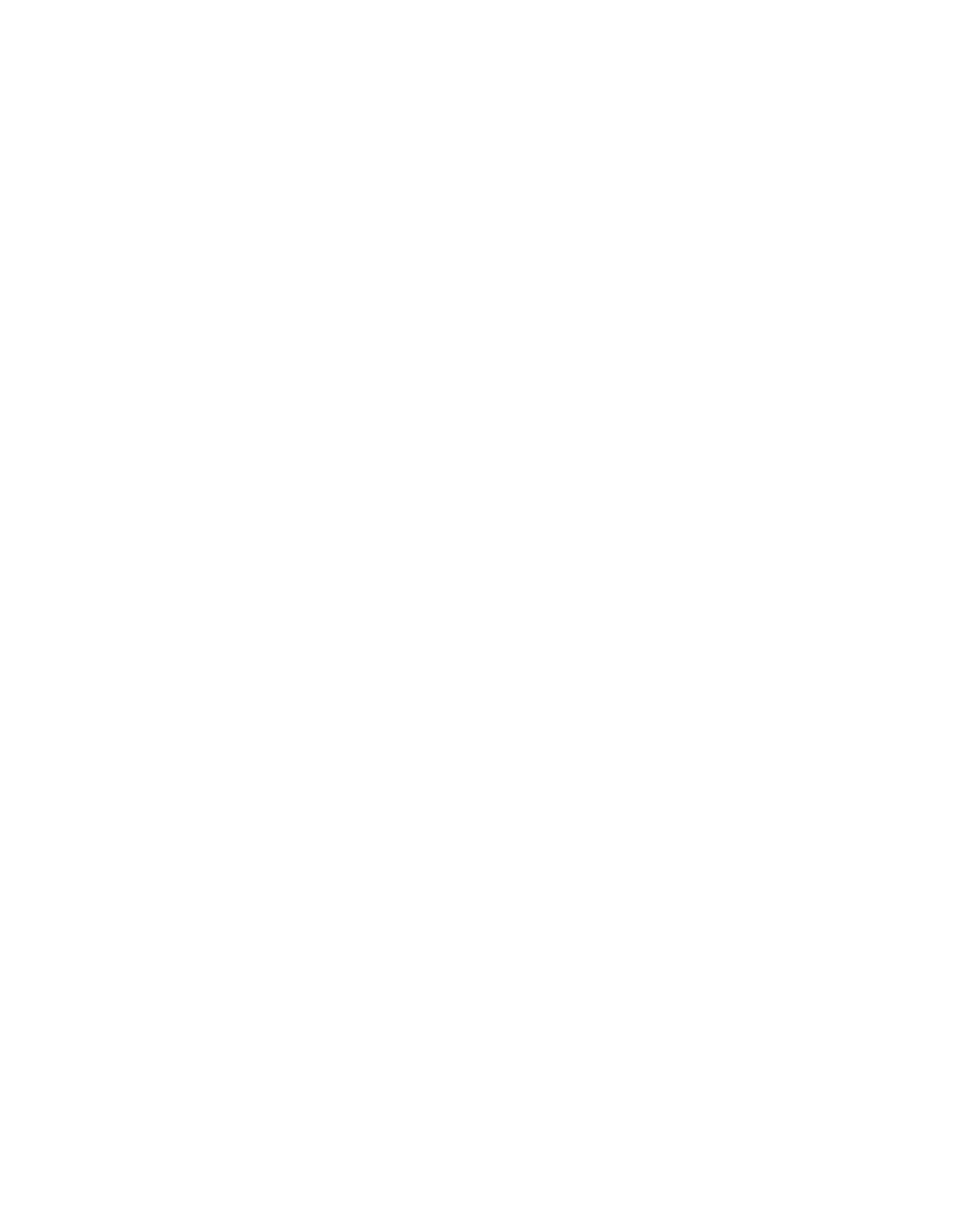
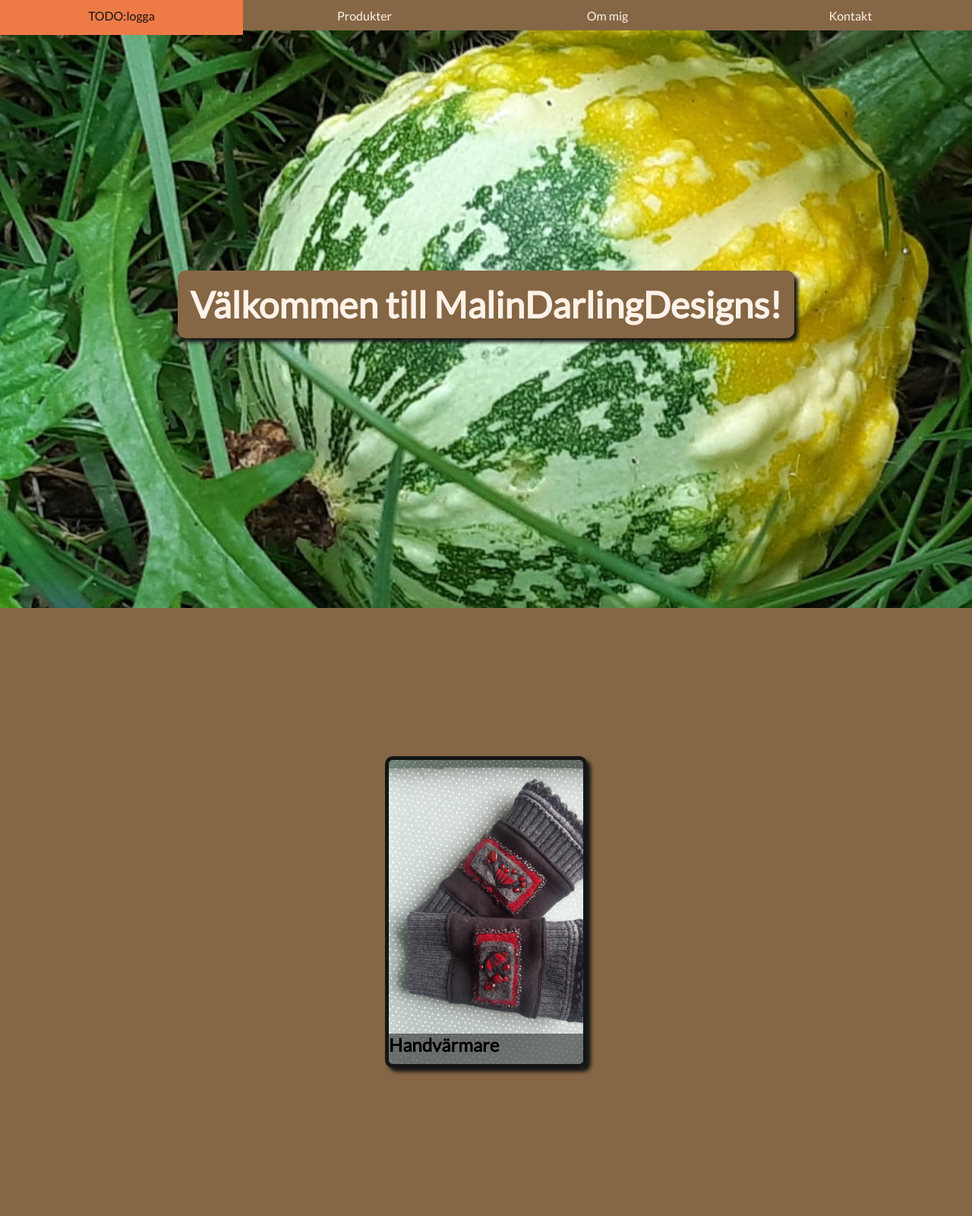
Before and after one commit to ebbearildsson/MalinDarlingDesign, a plain HTML site: page index.html in a window 1280 px wide. Shown: the top 1600 px of the page at 76% size. Before the commit the page ends 800 px from the top, so only its background shows below. Drawn offline with Linux system fonts and the light colour scheme.

Commit message:
Started Work On Site

```diff
--- a/index.html
+++ b/index.html
@@ -1,12 +1,32 @@
 <!DOCTYPE html>
-<html lang="en">
+<html lang="sv">
 <head>
     <meta charset="UTF-8">
     <meta http-equiv="X-UA-Compatible" content="IE=edge">
     <meta name="viewport" content="width=device-width, initial-scale=1.0">
-    <title>Document</title>
+    <link rel="stylesheet" href="style.css">
+    <title>MalinDarlingDesign</title>
 </head>
 <body>
-
+    <nav id="navigation">
+        <a href="#start">TODO:logga</a>
+        <a href="#products">Produkter</a>
+        <a href="#about">Om mig</a>
+        <a href="#contact">Kontakt</a>
+    </nav>
+    <section class="page background" id="start">
+        <h1>Välkommen till MalinDarlingDesigns!</h1>
+    </section>
+    <section class="page background" id="products">
+        <div id="handwarmers" class="card">
+            <div class="desc">
+                <h2>Handvärmare</h2>
+                <span>Sköna handledsvärmare i ?material? med unikt mönster på</span>
+            </div>
+        </div>
+    </section>
+    <section class="page background" id="about"></section>
+    <section class="page background" id="contact"></section>
+    <footer id="footer">afoihgbbrud</footer>
 </body>
 </html>
--- /dev/null
+++ b/style.css
@@ -0,0 +1,145 @@
+@import url('https://fonts.googleapis.com/css2?family=Lato&family=Open+Sans&family=Roboto&display=swap');
+
+:root {
+    --beige: #fff2e8;
+
+    --green: #727B44;
+    --yellow: #EDAE48;
+    --orange: #ee7b46;
+    --brown: #856745;
+    --red: #B02548;
+
+    --text-color-dark: #151515;
+    --text-color-light: #fff2e8;
+}
+
+* {
+    margin: 0;
+    padding: 0;
+    color: var(--text-color);
+    scroll-behavior: smooth;
+    font-family: 'Lato', 'Open Sans', 'Roboto', sans-serif;
+}
+
+body {
+    background-color: var(--beige);
+}
+
+#navigation {
+    width: 100%;
+    height: 5vh;
+    background-color: var(--brown);
+
+    position: fixed;
+    top: 0;
+    left: 0;
+
+    display: flex;
+    justify-content: space-evenly;
+    align-items: center;
+
+    z-index: 9999;
+}
+
+#navigation a {
+    text-decoration: none;
+    flex: 1;
+    text-align: center;
+    padding: 1rem;
+    color: var(--text-color-light);
+    transition: 0.3s;
+}
+
+#navigation a:hover {
+    background-color: var(--orange);
+    color: var(--text-color-dark);
+}
+
+.page {
+    height: 100vh;
+    width: 100%;
+}
+
+.background {
+    background-attachment: fixed;
+    background-repeat: no-repeat;
+    background-size: cover;
+}
+
+#start {
+    background-image: url(img/pumpa.jpg);
+
+    display: flex;
+    justify-content: center;
+    align-items: center;
+}
+
+#start h1 {
+    font-size: 3rem;
+    padding: 1rem;
+    color: var(--text-color-light);
+    background-color: var(--brown);
+    box-shadow: 5px 5px 5px var(--text-color-dark);
+    border-radius: 10px;
+}
+
+#products {
+    background-color: var(--brown);
+
+    display: flex;
+    flex-wrap: wrap;
+    justify-content: space-evenly;
+    align-items: center;
+}
+
+.card {
+    width: 20vw;
+    height: 50vh;
+    border: 5px solid var(--text-color-dark);
+    border-radius: 10px;
+    box-shadow: 5px 5px 5px var(--text-color-dark);
+
+    background-size: cover;
+    background-attachment: scroll;
+    transition: 0.5s;
+}
+
+#handwarmers{
+    background-image: url(img/handvärmare_svart_röd.jpg);
+}
+
+.card .desc {
+    position: relative;
+    background-color: rgba(15, 15, 15, 0.5);
+    transition: 0.5s;
+    height: 10%;
+    top: 90%;
+}
+
+.card:hover .desc {
+    transition: 0.5s;
+    top: 60%;
+    height: 40%;
+}
+
+.card .desc span {
+    visibility: hidden;
+}
+
+.card:hover .desc span {
+    visibility: visible;
+}
+
+#about {
+    background-image: url(img/sjö_kväll.jpg);
+}
+
+#contact {
+    background-image: url(img/sjö_dag.jpg);
+}
+
+#footer {
+    width: 100%;
+    height: 3vh;
+    background-color: var(--brown);
+}
```
Also changed, not shown: img/blad_bär.jpg (added), img/handvärmare_svart_röd.jpg (added), img/handvärmare_svart_vit.jpg (added), img/mönster.jpg (added), img/pumpa.jpg (added), img/sjö_dag.jpg (added), img/sjö_kväll.jpg (added).
